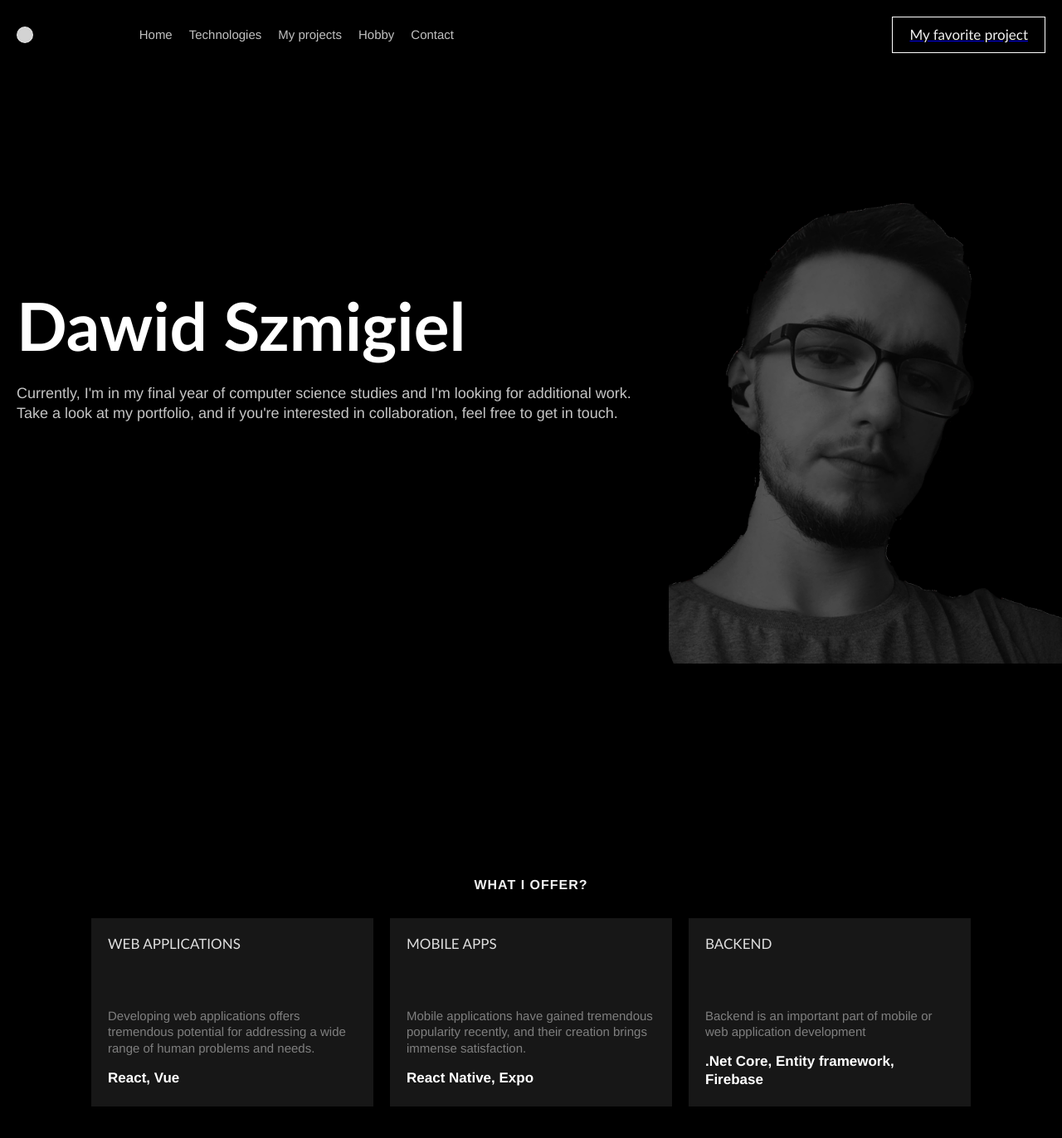
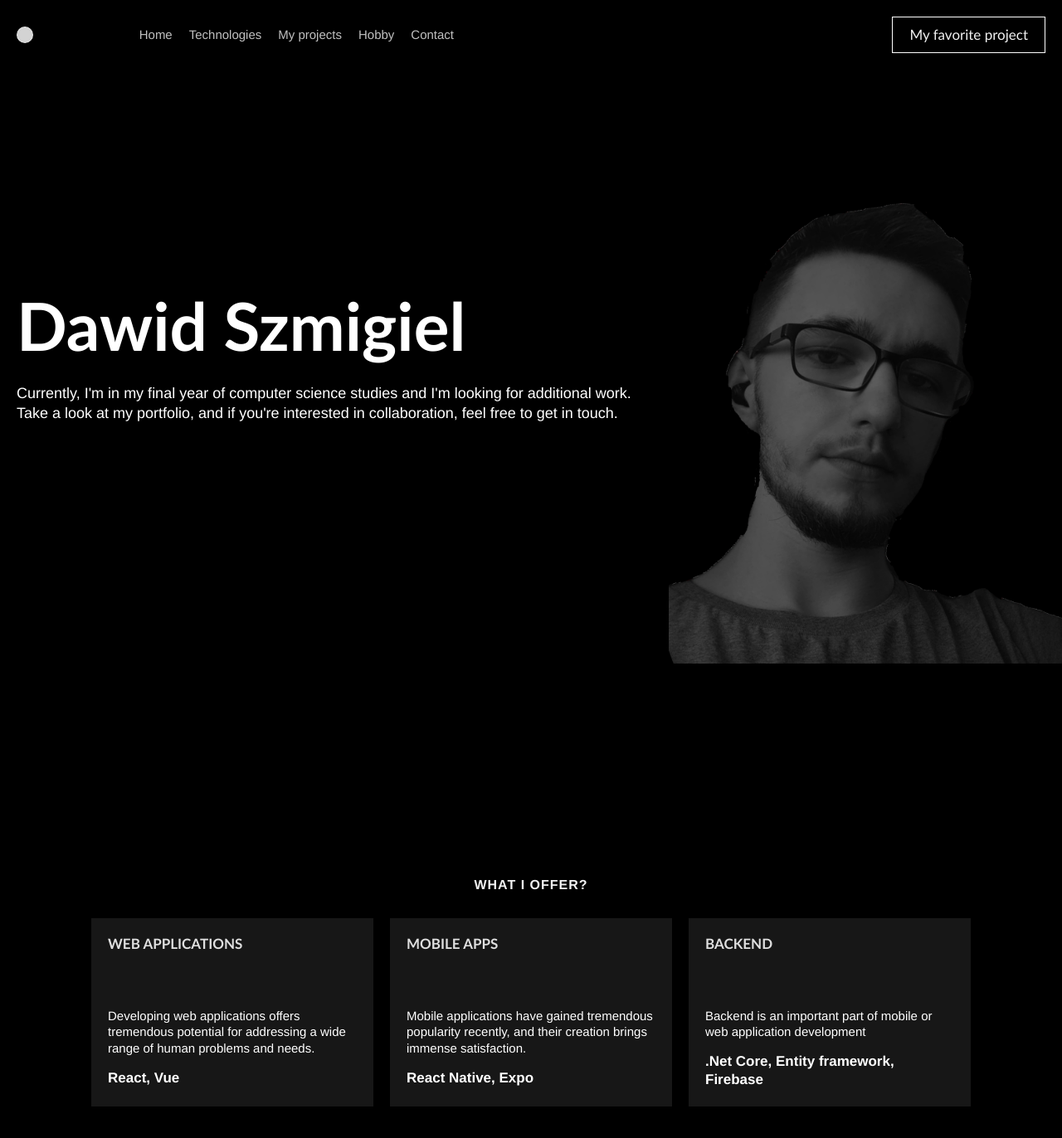
Before and after one commit to infinite223/Portfolio, a Vue app: page / in a window 1280 px wide. Shown: the top 1372 px of the page at 83% size. Built offline with nearby package versions, Linux system fonts and the light colour scheme; some icons are missing.

Commit message:
some changes in design

```diff
--- a/src/components/HeaderSection.vue
+++ b/src/components/HeaderSection.vue
@@ -61,8 +61,9 @@
 
         .headerSection__main {
             z-index: 2;
+            color: white;
+
             h1 {
-                color: white;
                 font-size: 80px;
                 max-width: 60vw;
                 font-family: 'Gill Sans', 'Gill Sans MT', Calibri, 'Trebuchet MS', sans-serif;
@@ -73,9 +74,9 @@
             }
 
             p {
-                color: rgb(197, 197, 197);
                 max-width: 60vw;
                 font-size: 18px;
+                font-weight: 100;
 
                 @media (max-width: 480px) {
                     max-width: 90%;
--- a/src/components/MainNavigation.vue
+++ b/src/components/MainNavigation.vue
@@ -113,6 +113,9 @@ import SelectRandomTheme  from './SelectRandomTheme.vue'
                 }
             }
         }
+        a {
+            text-decoration: none;
+        }
         .button {
             padding: 10px 20px;
             border: 1px solid white;
--- a/src/components/ServicesSection.vue
+++ b/src/components/ServicesSection.vue
@@ -93,17 +93,19 @@
                 // height: 400px;
                 width: 340px;
                 background-color:rgb(23, 23, 23);
+                color: white;
 
                 h3 {
                     text-transform: uppercase;
                     font-size: 17px;
                     font-family: 'Gill Sans', 'Gill Sans MT', Calibri, 'Trebuchet MS', sans-serif;
-                    font-weight: 400;
+                    font-weight: 700;
                 }
 
                 p {
-                    color: rgb(127, 127, 127);
+                    // color: rgb(127, 127, 127);
                     font-size: 15px;
+                    font-weight: 100;
                 }
 
                 .footer {
--- a/src/components/TechnologyItem.vue
+++ b/src/components/TechnologyItem.vue
@@ -125,13 +125,14 @@ import { myProjects } from '@/utils/projectsData';
             h3 {
                 margin-bottom: 6px;
 
+
                 span {
                     color: v-bind('theme.first');
                 }
             }
 
             p {
-                color: rgb(182, 182, 182);
+                color: rgb(206, 206, 206);
                 margin: 3px 0;
                 margin-bottom: 10px;
                 font-size: 12px;
@@ -139,6 +140,7 @@ import { myProjects } from '@/utils/projectsData';
 
             .project {
                 color: rgb(189, 189, 189);
+                font-size: 15px;
 
                 &:hover {
                     color: white;
```
